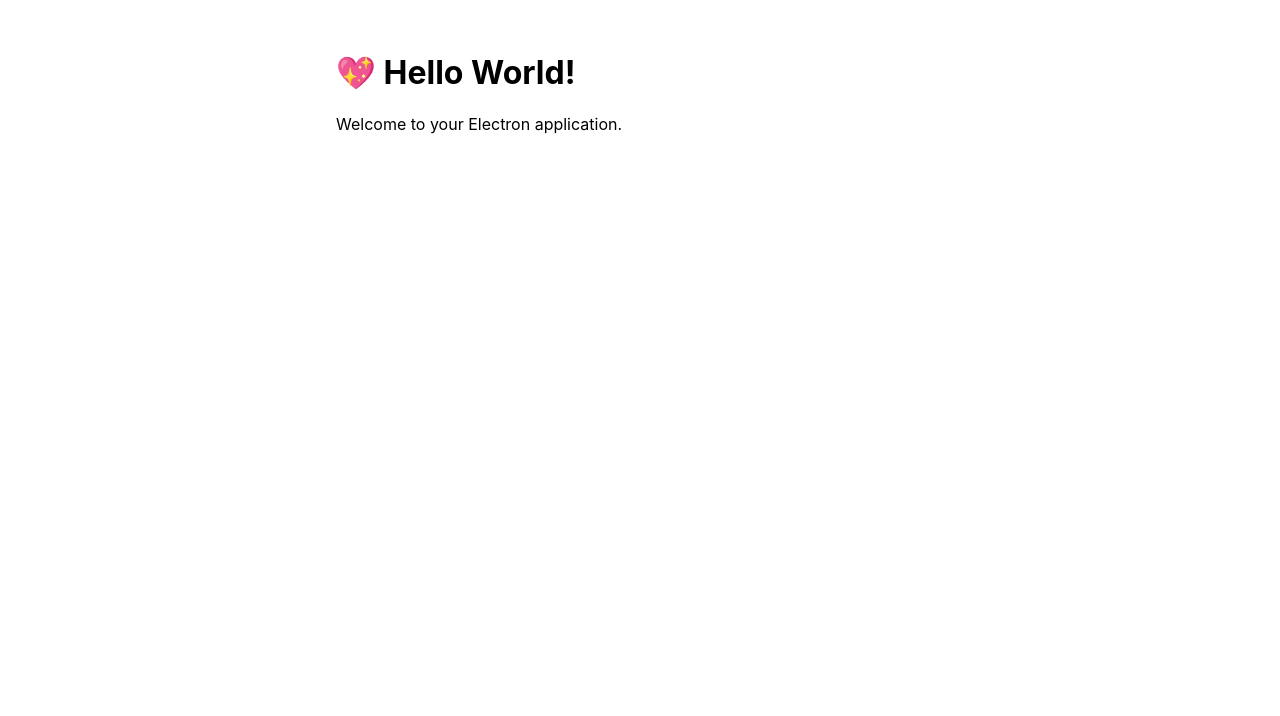
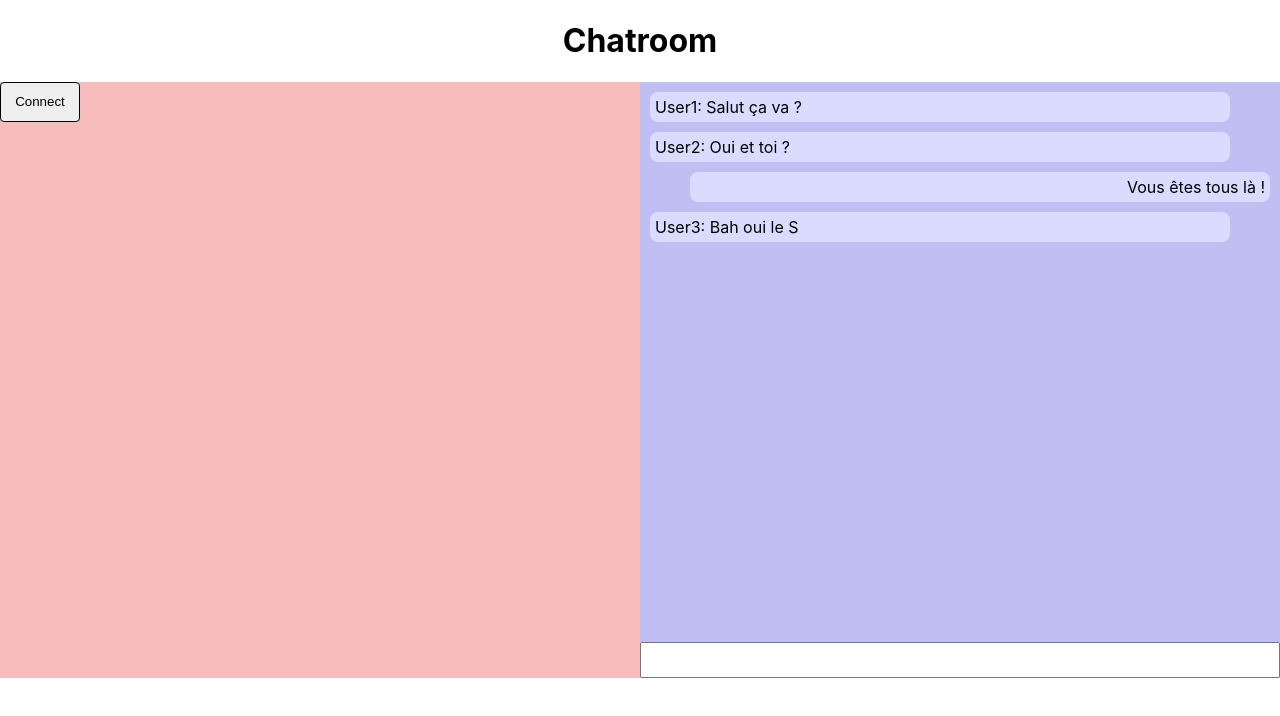
Before and after one commit to MartinJeanne/electron-chat, a website built with Vite: page index.html in a window 1280 px wide. Built offline with nearby package versions, Linux system fonts and the light colour scheme.

Commit message:
Can send msg!

```diff
--- a/index.html
+++ b/index.html
@@ -1,14 +1,31 @@
 <!DOCTYPE html>
 <html>
+
 <head>
   <meta charset="UTF-8" />
   <title>Hello World!</title>
 
 </head>
+
 <body>
-    <h1>💖 Hello World!</h1>
-    <p>Welcome to your Electron application.</p>
-    <p id="info"></p>
+  <div id="title">
+    <h1>Chatroom</h1>
+  </div>
+
+  <div id="page">
+    <button id="connect">Connect</button>
+    <p id="debug"></p>
+    <div id="chat">
+      <div id="msg">
+        <p>User1: Salut ça va ?</p>
+        <p>User2: Oui et toi ?</p>
+        <p class="fromUser">Vous êtes tous là !</p>
+        <p>User3: Bah oui le S</p>
+      </div>
+      <input type="text" id="chatbox">
+    </div>
+  </div>
   <script type="module" src="/src/renderer.ts"></script>
 </body>
+
 </html>
--- a/package.json
+++ b/package.json
@@ -21,6 +21,7 @@
     "@electron-forge/plugin-fuses": "^7.4.0",
     "@electron-forge/plugin-vite": "^7.4.0",
     "@electron/fuses": "^1.8.0",
+    "@types/ws": "^8.5.12",
     "@typescript-eslint/eslint-plugin": "^5.62.0",
     "@typescript-eslint/parser": "^5.62.0",
     "electron": "32.0.2",
@@ -37,6 +38,7 @@
   },
   "license": "MIT",
   "dependencies": {
-    "electron-squirrel-startup": "^1.0.1"
+    "electron-squirrel-startup": "^1.0.1",
+    "ws": "^8.18.0"
   }
 }
--- a/src/index.css
+++ b/src/index.css
@@ -1,7 +1,62 @@
+html,
+body {
+  margin: 0;
+  padding: 0;
+}
+
 body {
   font-family: -apple-system, BlinkMacSystemFont, 'Segoe UI', Roboto, Helvetica,
     Arial, sans-serif;
-  margin: auto;
-  max-width: 38rem;
-  padding: 2rem;
 }
+
+#title {
+  display: flex;
+  justify-content: center;
+  align-items: center;
+  flex-direction: column;
+}
+
+#page {
+  width: 100%;
+  background-color: rgb(247, 189, 189);
+  display: flex;
+  justify-content: space-between;
+}
+
+#connect {
+  width: 80px;
+  height: 40px;
+  border: 1px solid black;
+  border-radius: 0.3em;
+}
+
+#chat {
+  display: flex;
+  flex-direction: column;
+}
+
+#msg {
+  height: 70vh;
+  width: 50vw;
+  display: flex;
+  flex-direction: column;
+  justify-content: start;
+  background-color: rgb(191, 191, 243);
+}
+
+#msg>p {
+  text-align: left;
+  margin: 10px 50px 0 10px;
+  padding: 5px;
+  border-radius: 8px;
+  background-color: rgb(216, 220, 255);
+}
+
+#msg>p.fromUser {
+  text-align: right;
+  margin: 10px 10px 0 50px;
+}
+
+#chatbox {
+  height: 30px;
+}
--- a/src/renderer.ts
+++ b/src/renderer.ts
@@ -2,7 +2,16 @@ import './index.css';
 
 const information = document.getElementById('info');
 if (information) {
-  information.innerText = `This app is using Chrome (v${window.versions.chrome()}), Node.js (v${window.versions.node()}), and Electron (v${window.versions.electron()})`;
+    information.innerText = `This app is using Chrome (v${window.versions.chrome()}), Node.js (v${window.versions.node()}), and Electron (v${window.versions.electron()})`;
 }
 
+//const debug = document.getElementById("debug");
+const button = document.getElementById("connect");
+const chatbox = document.querySelector("#chatbox") as HTMLInputElement;
+chatbox.addEventListener("keydown", (e) => {
+    if (e.code !== 'Enter') return;
+    if (chatbox.value) window.versions.send(chatbox.value);
+    chatbox.value = '';
+});
+
 console.log('👋 This message is being logged by "renderer.ts", included via Vite');
```
Also changed, not shown: src/main.ts (+13 -5 lines), src/preload.ts (+4 -3 lines), src/service/WSClient.ts (added, +32 -0 lines), 1 other file. Lines whose indentation alone changed are shown as unchanged.
